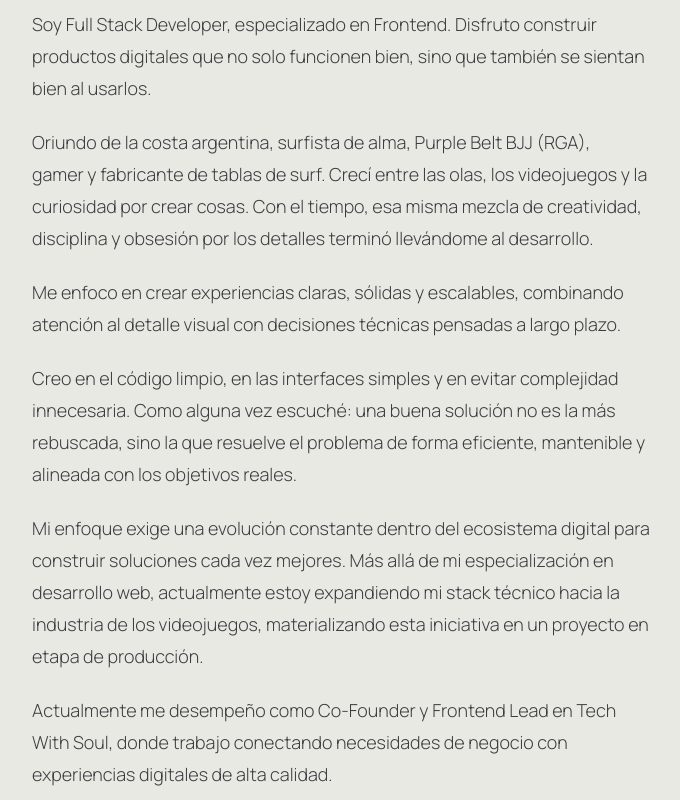
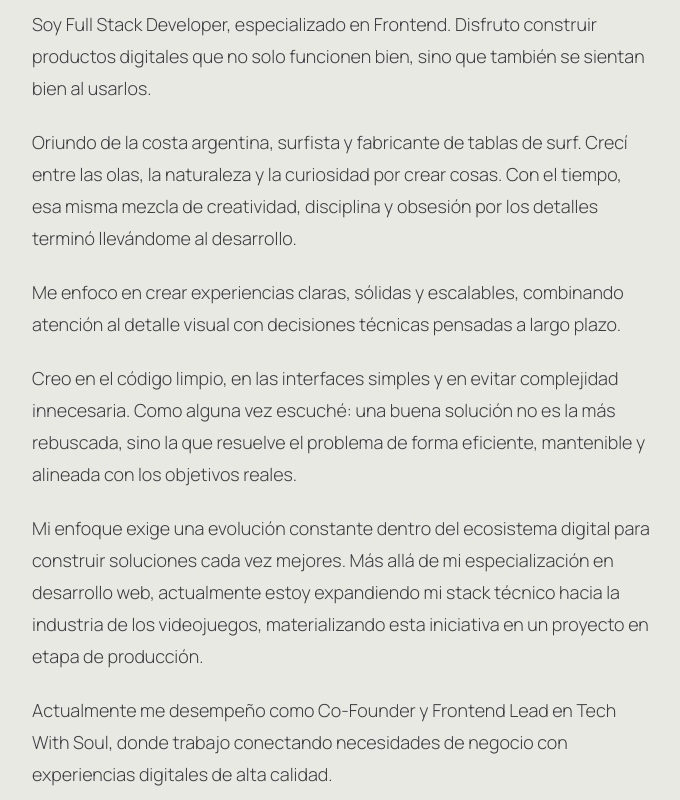
Before and after one commit to MarianoRicoy/Mi-Portfolio, a Next.js app: page / in a window 1280 px wide. Shown: the part 1060-1860 px from the top of the page, without its empty margins (298-978 px from the left). Built offline with nearby package versions, Linux system fonts and the light colour scheme.

Commit message:
fix: update copy in about me and adjust tech stack avatar behavior

```diff
--- a/src/components/tech-stack.tsx
+++ b/src/components/tech-stack.tsx
@@ -40,9 +40,7 @@ export function TechStack() {
           // La sección es visible: montar y subir
           setAvatarMounted(true);
           timersRef.current.push(setTimeout(() => setElevatorUp(true), 120));
-          // Bajar automáticamente después de 5s
-          timersRef.current.push(setTimeout(() => setElevatorUp(false), 5200));
-          timersRef.current.push(setTimeout(() => setAvatarMounted(false), 6200));
+          // Bajar automáticamente después de 5s (ELIMINADO: ahora se queda hasta hacer scroll)
         } else {
           // La sección salió del viewport: bajar inmediatamente
           setElevatorUp(false);
--- a/src/data/portfolio-es.ts
+++ b/src/data/portfolio-es.ts
@@ -19,7 +19,7 @@ export const portfolioEs = {
     title: "Sobre mí",
     paragraphs: [
       "Soy Full Stack Developer, especializado en Frontend. Disfruto construir productos digitales que no solo funcionen bien, sino que también se sientan bien al usarlos.",
-      "Oriundo de la costa argentina, surfista de alma, Purple Belt BJJ (RGA), gamer y fabricante de tablas de surf. Crecí entre las olas, los videojuegos y la curiosidad por crear cosas. Con el tiempo, esa misma mezcla de creatividad, disciplina y obsesión por los detalles terminó llevándome al desarrollo.",
+      "Oriundo de la costa argentina, surfista y fabricante de tablas de surf. Crecí entre las olas, la naturaleza y la curiosidad por crear cosas. Con el tiempo, esa misma mezcla de creatividad, disciplina y obsesión por los detalles terminó llevándome al desarrollo.",
       "Me enfoco en crear experiencias claras, sólidas y escalables, combinando atención al detalle visual con decisiones técnicas pensadas a largo plazo.",
       "Creo en el código limpio, en las interfaces simples y en evitar complejidad innecesaria. Como alguna vez escuché: una buena solución no es la más rebuscada, sino la que resuelve el problema de forma eficiente, mantenible y alineada con los objetivos reales.",
       "Mi enfoque exige una evolución constante dentro del ecosistema digital para construir soluciones cada vez mejores. Más allá de mi especialización en desarrollo web, actualmente estoy expandiendo mi stack técnico hacia la industria de los videojuegos, materializando esta iniciativa en un proyecto en etapa de producción.",
```
